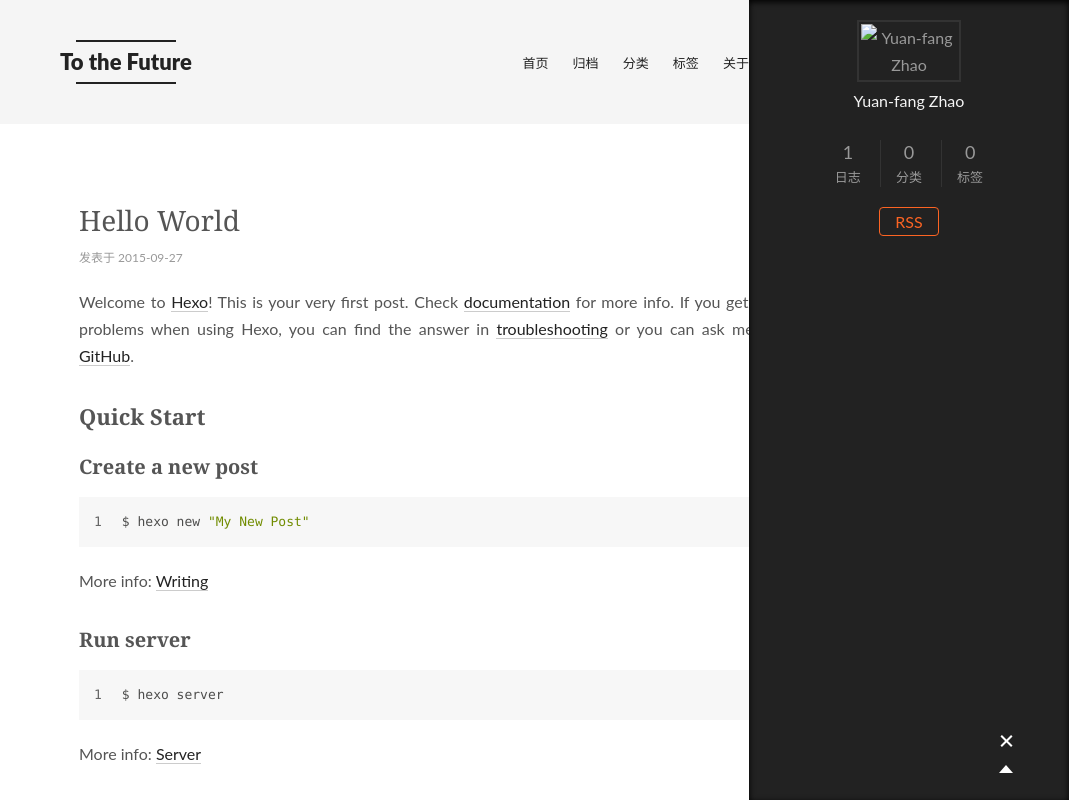
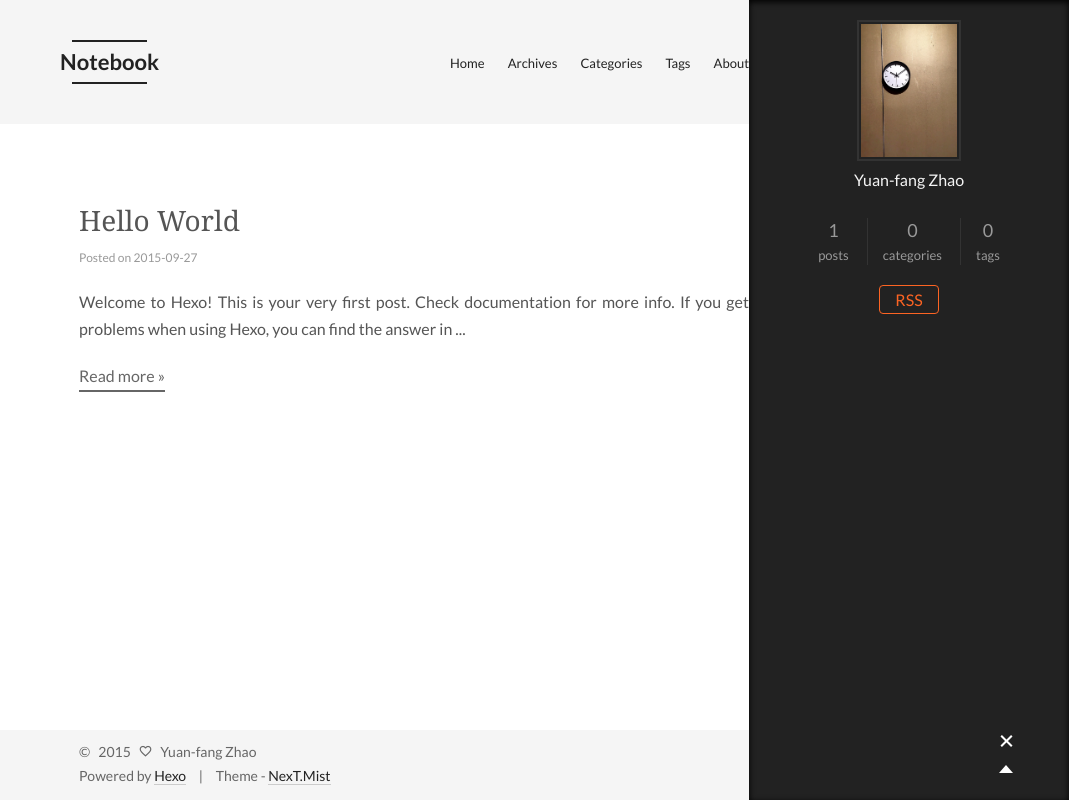
Before and after one commit to Yuan-fang/Yuan-fang.github.io, a plain HTML site: page index.html in a window 1280 px wide. Both pictures are taken after a click on the element 1217 px from the left and 742 px from the top of the page. Shown: the top 800 px of the page, without its empty margins (211-1280 px from the left). Drawn offline with Linux system fonts and the light colour scheme.

Commit message:
Site updated: 2015-09-28 00:25:17

```diff
--- a/2015/09/27/hello-world/index.html
+++ b/2015/09/27/hello-world/index.html
@@ -22,6 +22,8 @@
 
 
 
+  <link href='//fonts.googleapis.com/css?family=Lato:300,400,700,400italic&subset=latin,latin-ext' rel='stylesheet' type='text/css'>
+
 
 <link rel="stylesheet" type="text/css" href="/css/main.css?v=0.4.5.1"/>
 
@@ -32,7 +34,7 @@
 
 
 
-  <link rel="alternate" href="/atom.xml" title="To the Future" type="application/atom+xml" />
+  <link rel="alternate" href="/atom.xml" title="Notebook" type="application/atom+xml" />
 
 
 
@@ -44,7 +46,7 @@ Quick">
 <meta property="og:type" content="article">
 <meta property="og:title" content="Hello World">
 <meta property="og:url" content="http://yoursite.com/2015/09/27/hello-world/index.html">
-<meta property="og:site_name" content="To the Future">
+<meta property="og:site_name" content="Notebook">
 <meta property="og:description" content="Welcome to Hexo! This is your very first post. Check documentation for more info. If you get any problems when using Hexo, you can find the answer in troubleshooting or you can ask me on GitHub.
 Quick">
 <meta property="og:updated_time" content="2015-09-27T12:41:48.366Z">
@@ -61,10 +63,10 @@ Quick">
   };
 </script>
 
-  <title> Hello World | To the Future </title>
+  <title> Hello World | Notebook </title>
 </head>
 
-<body itemscope itemtype="http://schema.org/WebPage" lang="zh-Hans">
+<body itemscope itemtype="http://schema.org/WebPage" lang="en">
 
   <!--[if lte IE 8]>
   <div style=' clear: both; height: 59px; padding:0 0 0 15px; position: relative;margin:0 auto;'>
@@ -89,7 +91,7 @@ Quick">
       <span class="logo">
         <i class="icon-next-logo"></i>
       </span>
-      <span class="site-title">To the Future</span>
+      <span class="site-title">Notebook</span>
   </a>
   <span class="logo-line-after"><i></i></span>
 </h1>
@@ -112,7 +114,7 @@ Quick">
         <li class="menu-item menu-item-home">
           <a href="/" rel="section">
             <i class="menu-item-icon icon-next-home"></i> <br />
-            首页
+            Home
           </a>
         </li>
 
@@ -120,7 +122,7 @@ Quick">
         <li class="menu-item menu-item-archives">
           <a href="/archives" rel="section">
             <i class="menu-item-icon icon-next-archives"></i> <br />
-            归档
+            Archives
           </a>
         </li>
 
@@ -128,7 +130,7 @@ Quick">
         <li class="menu-item menu-item-categories">
           <a href="/categories" rel="section">
             <i class="menu-item-icon icon-next-categories"></i> <br />
-            分类
+            Categories
           </a>
         </li>
 
@@ -136,7 +138,7 @@ Quick">
         <li class="menu-item menu-item-tags">
           <a href="/tags" rel="section">
             <i class="menu-item-icon icon-next-tags"></i> <br />
-            标签
+            Tags
           </a>
         </li>
 
@@ -144,7 +146,7 @@ Quick">
         <li class="menu-item menu-item-about">
           <a href="/about" rel="section">
             <i class="menu-item-icon icon-next-about"></i> <br />
-            关于
+            About
           </a>
         </li>
 
@@ -184,7 +186,7 @@ Quick">
 
       <div class="post-meta">
         <span class="post-time">
-          发表于
+          Posted on
           <time itemprop="dateCreated" datetime="2015-09-27T20:41:48+08:00" content="2015-09-27">
             2015-09-27
           </time>
@@ -261,17 +263,17 @@ Quick">
 
         <ul class="sidebar-nav motion-element">
           <li class="sidebar-nav-toc sidebar-nav-active" data-target="post-toc-wrap" >
-            文章目录
+            Table Of Contents
           </li>
           <li class="sidebar-nav-overview" data-target="site-overview">
-            站点概览
+            Overview
           </li>
         </ul>
 
 
       <section class="site-overview">
         <div class="site-author motion-element" itemprop="author" itemscope itemtype="http://schema.org/Person">
-          <img class="site-author-image" src="/images/default_avatar.jpg" alt="Yuan-fang Zhao" itemprop="image"/>
+          <img class="site-author-image" src="/images/avatar.jpg" alt="Yuan-fang Zhao" itemprop="image"/>
           <p class="site-author-name" itemprop="name">Yuan-fang Zhao</p>
         </div>
         <p class="site-description motion-element" itemprop="description"></p>
@@ -279,21 +281,21 @@ Quick">
           <div class="site-state-item site-state-posts">
             <a href="/archives">
               <span class="site-state-item-count">1</span>
-              <span class="site-state-item-name">日志</span>
+              <span class="site-state-item-name">posts</span>
             </a>
           </div>
 
           <div class="site-state-item site-state-categories">
             <a href="/categories">
               <span class="site-state-item-count">0</span>
-              <span class="site-state-item-name">分类</span>
+              <span class="site-state-item-name">categories</span>
               </a>
           </div>
 
           <div class="site-state-item site-state-tags">
             <a href="/tags">
               <span class="site-state-item-count">0</span>
-              <span class="site-state-item-name">标签</span>
+              <span class="site-state-item-name">tags</span>
               </a>
           </div>
 
@@ -352,11 +354,11 @@ Quick">
 </div>
 
 <div class="powered-by">
-  由 <a class="theme-link" href="http://hexo.io">Hexo</a> 强力驱动
+  Powered by <a class="theme-link" href="http://hexo.io">Hexo</a>
 </div>
 
 <div class="theme-info">
-  主题 -
+  Theme -
   <a class="theme-link" href="https://github.com/iissnan/hexo-theme-next">
     NexT.Mist
   </a>
--- a/atom.xml
+++ b/atom.xml
@@ -1,6 +1,6 @@
 <?xml version="1.0" encoding="utf-8"?>
 <feed xmlns="http://www.w3.org/2005/Atom">
-  <title><![CDATA[To the Future]]></title>
+  <title><![CDATA[Notebook]]></title>
 
   <link href="/atom.xml" rel="self"/>
   <link href="http://yoursite.com/"/>
--- a/css/main.css
+++ b/css/main.css
@@ -1055,7 +1055,7 @@ body {
   width: 4px;
   height: 4px;
   border-radius: 50%;
-  background: #c4ff55;
+  background: #f6e8ff;
 }
 .sidebar-nav {
   margin: 0;
--- a/index.html
+++ b/index.html
@@ -22,6 +22,8 @@
 
 
 
+  <link href='//fonts.googleapis.com/css?family=Lato:300,400,700,400italic&subset=latin,latin-ext' rel='stylesheet' type='text/css'>
+
 
 <link rel="stylesheet" type="text/css" href="/css/main.css?v=0.4.5.1"/>
 
@@ -32,7 +34,7 @@
 
 
 
-  <link rel="alternate" href="/atom.xml" title="To the Future" type="application/atom+xml" />
+  <link rel="alternate" href="/atom.xml" title="Notebook" type="application/atom+xml" />
 
 
 
@@ -41,12 +43,12 @@
 
 <meta name="description">
 <meta property="og:type" content="website">
-<meta property="og:title" content="To the Future">
+<meta property="og:title" content="Notebook">
 <meta property="og:url" content="http://yoursite.com/index.html">
-<meta property="og:site_name" content="To the Future">
+<meta property="og:site_name" content="Notebook">
 <meta property="og:description">
 <meta name="twitter:card" content="summary">
-<meta name="twitter:title" content="To the Future">
+<meta name="twitter:title" content="Notebook">
 <meta name="twitter:description">
 
 
@@ -57,10 +59,10 @@
   };
 </script>
 
-  <title> To the Future </title>
+  <title> Notebook </title>
 </head>
 
-<body itemscope itemtype="http://schema.org/WebPage" lang="zh-Hans">
+<body itemscope itemtype="http://schema.org/WebPage" lang="en">
 
   <!--[if lte IE 8]>
   <div style=' clear: both; height: 59px; padding:0 0 0 15px; position: relative;margin:0 auto;'>
@@ -87,7 +89,7 @@
       <span class="logo">
         <i class="icon-next-logo"></i>
       </span>
-      <span class="site-title">To the Future</span>
+      <span class="site-title">Notebook</span>
   </a>
   <span class="logo-line-after"><i></i></span>
 </h1>
@@ -110,7 +112,7 @@
         <li class="menu-item menu-item-home">
           <a href="/" rel="section">
             <i class="menu-item-icon icon-next-home"></i> <br />
-            首页
+            Home
           </a>
         </li>
 
@@ -118,7 +120,7 @@
         <li class="menu-item menu-item-archives">
           <a href="/archives" rel="section">
             <i class="menu-item-icon icon-next-archives"></i> <br />
-            归档
+            Archives
           </a>
         </li>
 
@@ -126,7 +128,7 @@
         <li class="menu-item menu-item-categories">
           <a href="/categories" rel="section">
             <i class="menu-item-icon icon-next-categories"></i> <br />
-            分类
+            Categories
           </a>
         </li>
 
@@ -134,7 +136,7 @@
         <li class="menu-item menu-item-tags">
           <a href="/tags" rel="section">
             <i class="menu-item-icon icon-next-tags"></i> <br />
-            标签
+            Tags
           </a>
         </li>
 
@@ -142,7 +144,7 @@
         <li class="menu-item menu-item-about">
           <a href="/about" rel="section">
             <i class="menu-item-icon icon-next-about"></i> <br />
-            关于
+            About
           </a>
         </li>
 
@@ -184,7 +186,7 @@
 
       <div class="post-meta">
         <span class="post-time">
-          发表于
+          Posted on
           <time itemprop="dateCreated" datetime="2015-09-27T20:41:48+08:00" content="2015-09-27">
             2015-09-27
           </time>
@@ -205,16 +207,16 @@
 
 
 
-          <span itemprop="articleBody"><p>Welcome to <a href="http://hexo.io/" target="_blank" rel="external">Hexo</a>! This is your very first post. Check <a href="http://hexo.io/docs/" target="_blank" rel="external">documentation</a> for more info. If you get any problems when using Hexo, you can find the answer in <a href="http://hexo.io/docs/troubleshooting.html" target="_blank" rel="external">troubleshooting</a> or you can ask me on <a href="https://github.com/hexojs/hexo/issues" target="_blank" rel="external">GitHub</a>.</p>
-<h2 id="Quick_Start">Quick Start</h2><h3 id="Create_a_new_post">Create a new post</h3><figure class="highlight bash"><table><tr><td class="gutter"><pre><span class="line">1</span><br></pre></td><td class="code"><pre><span class="line">$ hexo new <span class="string">"My New Post"</span></span><br></pre></td></tr></table></figure>
-<p>More info: <a href="http://hexo.io/docs/writing.html" target="_blank" rel="external">Writing</a></p>
-<h3 id="Run_server">Run server</h3><figure class="highlight bash"><table><tr><td class="gutter"><pre><span class="line">1</span><br></pre></td><td class="code"><pre><span class="line">$ hexo server</span><br></pre></td></tr></table></figure>
-<p>More info: <a href="http://hexo.io/docs/server.html" target="_blank" rel="external">Server</a></p>
-<h3 id="Generate_static_files">Generate static files</h3><figure class="highlight bash"><table><tr><td class="gutter"><pre><span class="line">1</span><br></pre></td><td class="code"><pre><span class="line">$ hexo generate</span><br></pre></td></tr></table></figure>
-<p>More info: <a href="http://hexo.io/docs/generating.html" target="_blank" rel="external">Generating</a></p>
-<h3 id="Deploy_to_remote_sites">Deploy to remote sites</h3><figure class="highlight bash"><table><tr><td class="gutter"><pre><span class="line">1</span><br></pre></td><td class="code"><pre><span class="line">$ hexo deploy</span><br></pre></td></tr></table></figure>
-<p>More info: <a href="http://hexo.io/docs/deployment.html" target="_blank" rel="external">Deployment</a></p>
-</span>
+          <span itemprop="articleBody">
+
+            Welcome to Hexo! This is your very first post. Check documentation for more info. If you get any problems when using Hexo, you can find the answer in
+            ...
+          </span>
+          <div class="post-more-link text-center">
+            <a class="btn" href="/2015/09/27/hello-world/#more" rel="contents">
+              Read more &raquo;
+            </a>
+          </div>
 
 
     </div>
@@ -260,7 +262,7 @@
 
       <section class="site-overview">
         <div class="site-author motion-element" itemprop="author" itemscope itemtype="http://schema.org/Person">
-          <img class="site-author-image" src="/images/default_avatar.jpg" alt="Yuan-fang Zhao" itemprop="image"/>
+          <img class="site-author-image" src="/images/avatar.jpg" alt="Yuan-fang Zhao" itemprop="image"/>
           <p class="site-author-name" itemprop="name">Yuan-fang Zhao</p>
         </div>
         <p class="site-description motion-element" itemprop="description"></p>
@@ -268,21 +270,21 @@
           <div class="site-state-item site-state-posts">
             <a href="/archives">
               <span class="site-state-item-count">1</span>
-              <span class="site-state-item-name">日志</span>
+              <span class="site-state-item-name">posts</span>
             </a>
           </div>
 
           <div class="site-state-item site-state-categories">
             <a href="/categories">
               <span class="site-state-item-count">0</span>
-              <span class="site-state-item-name">分类</span>
+              <span class="site-state-item-name">categories</span>
               </a>
           </div>
 
           <div class="site-state-item site-state-tags">
             <a href="/tags">
               <span class="site-state-item-count">0</span>
-              <span class="site-state-item-name">标签</span>
+              <span class="site-state-item-name">tags</span>
               </a>
           </div>
 
@@ -330,11 +332,11 @@
 </div>
 
 <div class="powered-by">
-  由 <a class="theme-link" href="http://hexo.io">Hexo</a> 强力驱动
+  Powered by <a class="theme-link" href="http://hexo.io">Hexo</a>
 </div>
 
 <div class="theme-info">
-  主题 -
+  Theme -
   <a class="theme-link" href="https://github.com/iissnan/hexo-theme-next">
     NexT.Mist
   </a>
```
Also changed, not shown: about/index.html (+18 -16 lines), archives/2015/09/index.html (+21 -19 lines), archives/2015/index.html (+21 -19 lines), archives/index.html (+21 -19 lines), categories/index.html (+19 -17 lines), tags/index.html (+19 -17 lines), favicon.ico (added), images/avatar.jpg (added), images/bkdefault_avatar.jpg (deleted).
